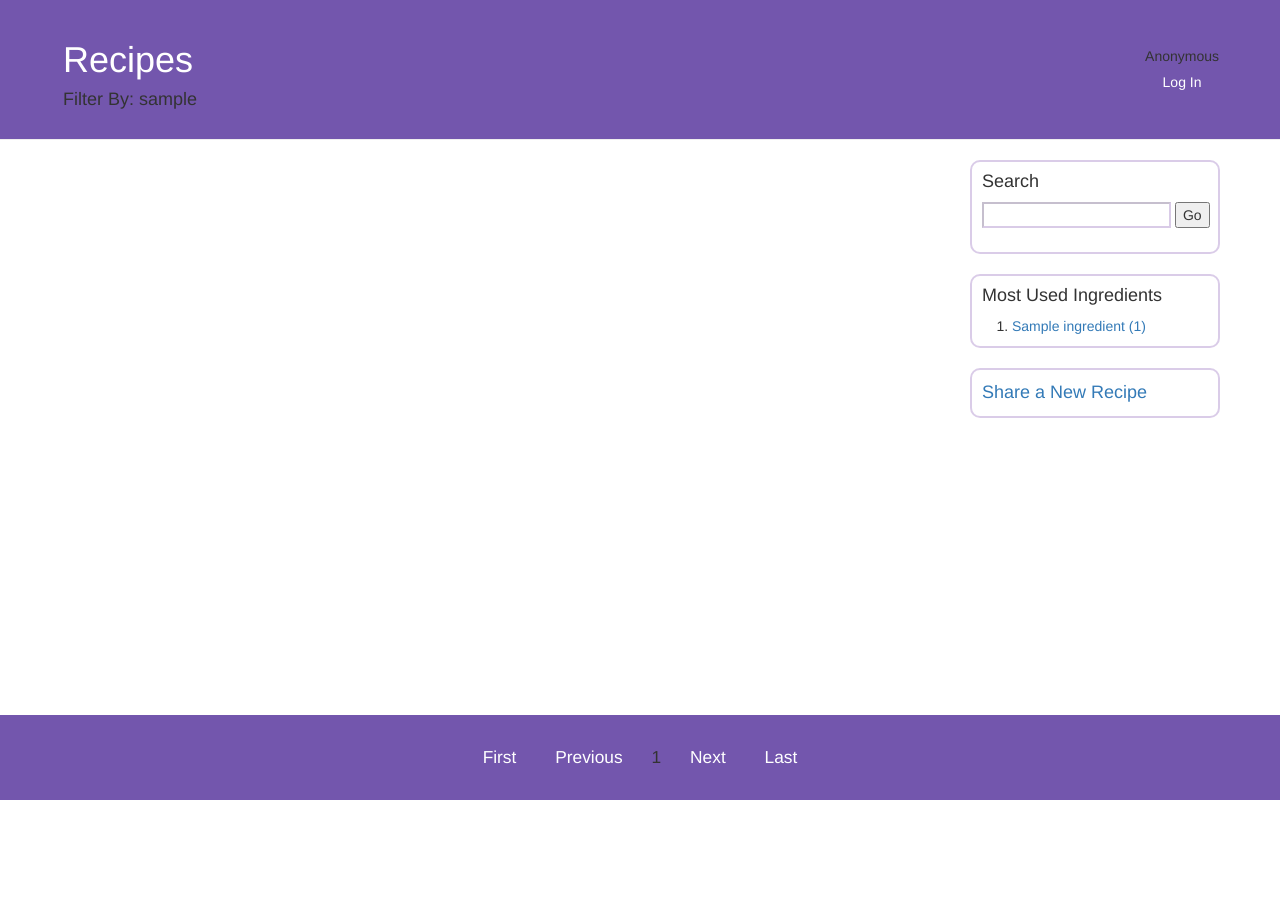
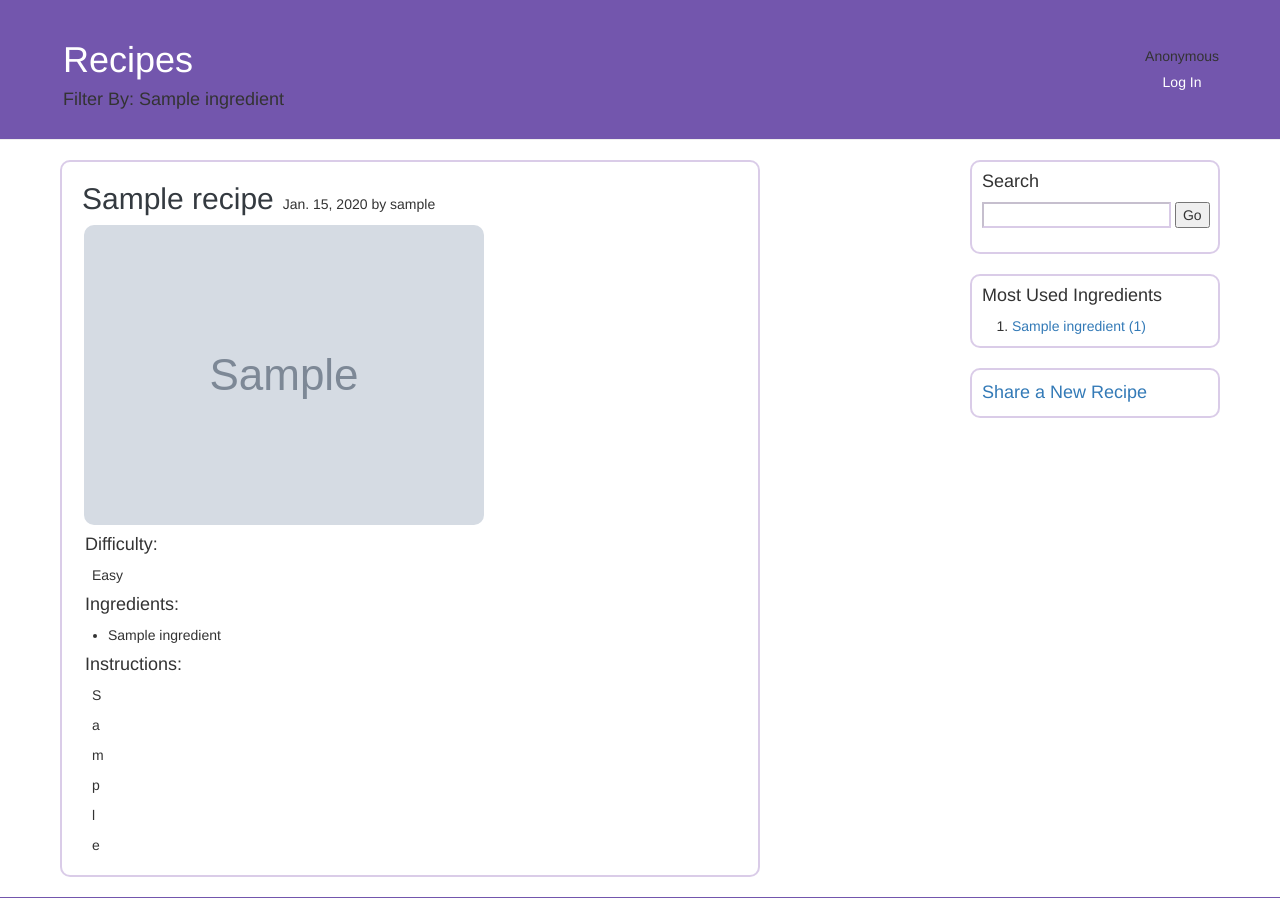
Before and after one commit to alphelvaci/hipo-exercise-2020, a Django app: a page that uses recipes/templates/recipes/index.html in a window 1280 px wide. Shown: the top 898 px of the page. Before the commit the page ends 800 px from the top, so only its background shows below. Run offline with Django 3.2, Linux system fonts and the light colour scheme; tables that the repository leaves empty hold one stand-in row (values such as "Sample post"); grey boxes marked "Sample" are stand-in pictures; some libraries are stand-ins or nearby versions.

Commit message:
Use slugs on ingredients

```diff
--- a/hipo_exercise/settings.py
+++ b/hipo_exercise/settings.py
@@ -36,6 +36,7 @@ INSTALLED_APPS = [
     'django.contrib.messages',
     'django.contrib.staticfiles',
     'django.contrib.postgres',
+    'django_extensions',
     'crispy_forms',
     'recipes.apps.RecipesConfig',
 ]
--- a/recipes/models.py
+++ b/recipes/models.py
@@ -2,10 +2,12 @@ from django.db import models
 from django.conf import settings
 from django.utils import timezone
 from django.db.models import Count
+from django_extensions.db.fields import AutoSlugField
 
 
 class Ingredient(models.Model):
     name = models.CharField(max_length=20, null=False, blank=False)
+    slug = AutoSlugField(populate_from='name', overwrite=True)
 
     def __str__(self):
         return self.name
--- a/recipes/templates/recipes/index.html
+++ b/recipes/templates/recipes/index.html
@@ -47,7 +47,7 @@
                     <h4>Most Used Ingredients</h4>
                     <ol>
                         {% for ingredient in ingredients %}
-                            <li><a href="/?ingredient={{ ingredient.name }}">
+                            <li><a href="/?ingredient={{ ingredient.slug }}">
                                 {{ ingredient.name }}
                                 ({{ ingredient.use_count }})
                                 </a>
--- a/recipes/templates/recipes/recipe_detail.html
+++ b/recipes/templates/recipes/recipe_detail.html
@@ -39,7 +39,7 @@
                     <h4>Most Used Ingredients</h4>
                     <ol>
                         {% for ingredient in ingredients %}
-                            <li><a href="/?ingredient={{ ingredient.name }}">
+                            <li><a href="/?ingredient={{ ingredient.slug }}">
                                 {{ ingredient.name }}
                                 ({{ ingredient.use_count }})
                                 </a>
--- a/recipes/views.py
+++ b/recipes/views.py
@@ -34,7 +34,8 @@ class index(View):
         # get the html GET parameters
         if 'ingredient' in request.GET:  # filter
             filter_ingredient = request.GET['ingredient']
-            recipes = recipes.filter(ingredients__name=filter_ingredient)
+            recipes = recipes.filter(ingredients__slug=filter_ingredient)
+            filter_ingredient = get_object_or_404(Ingredient, slug=filter_ingredient)
 
         elif 'search_keyword' in request.GET:  # search
             search_keyword = request.GET['search_keyword']
--- a/requirements.txt
+++ b/requirements.txt
@@ -1,11 +1,12 @@
 asgiref==3.3.1
 Django==3.1.4
 django-crispy-forms==1.10.0
+django-extensions==3.1.0
 flake8==3.8.4
 mccabe==0.6.1
 Pillow==8.0.1
 psycopg2==2.8.6
 pycodestyle==2.6.0
 pyflakes==2.2.0
-pytz==2020.4
+pytz==2020.5
 sqlparse==0.4.1
```
Also changed, not shown: recipes/migrations/0003_ingredient_slug.py (added), recipes/migrations/0004_auto_20201231_1413.py (added).
